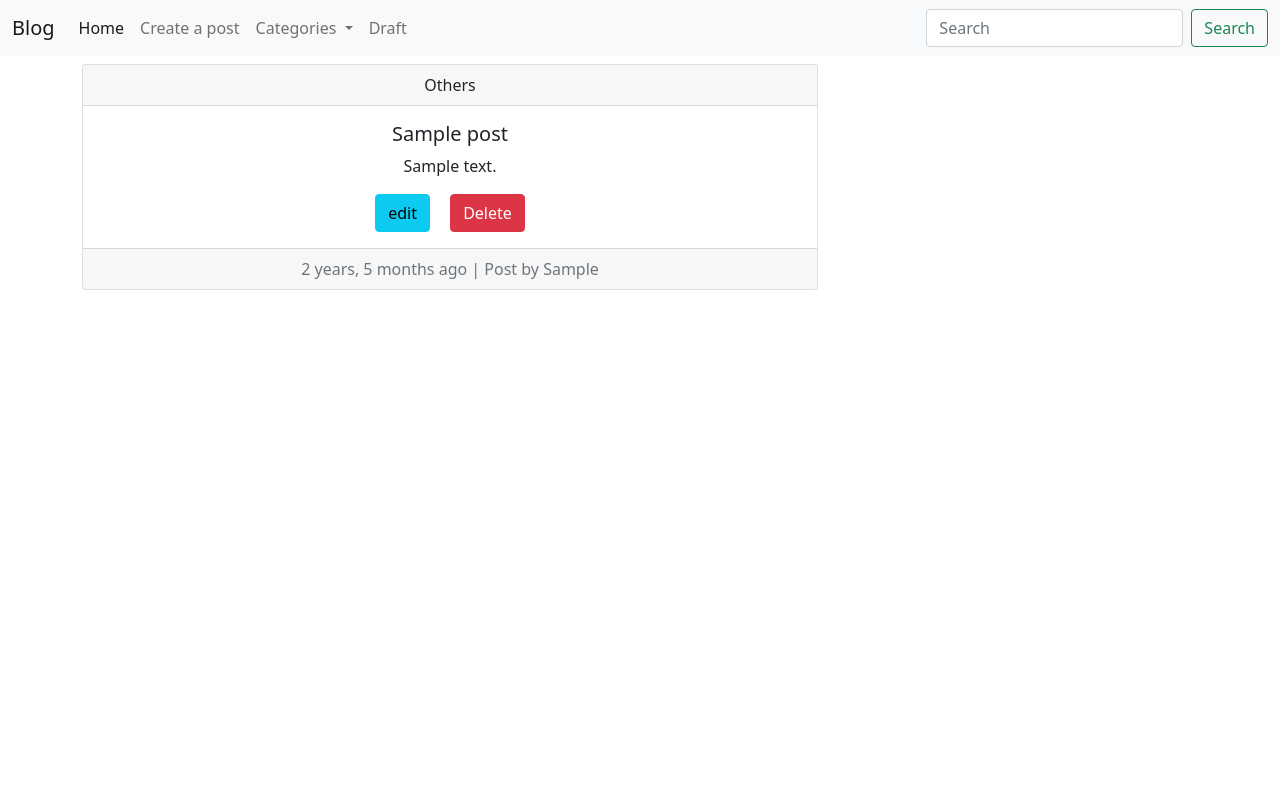
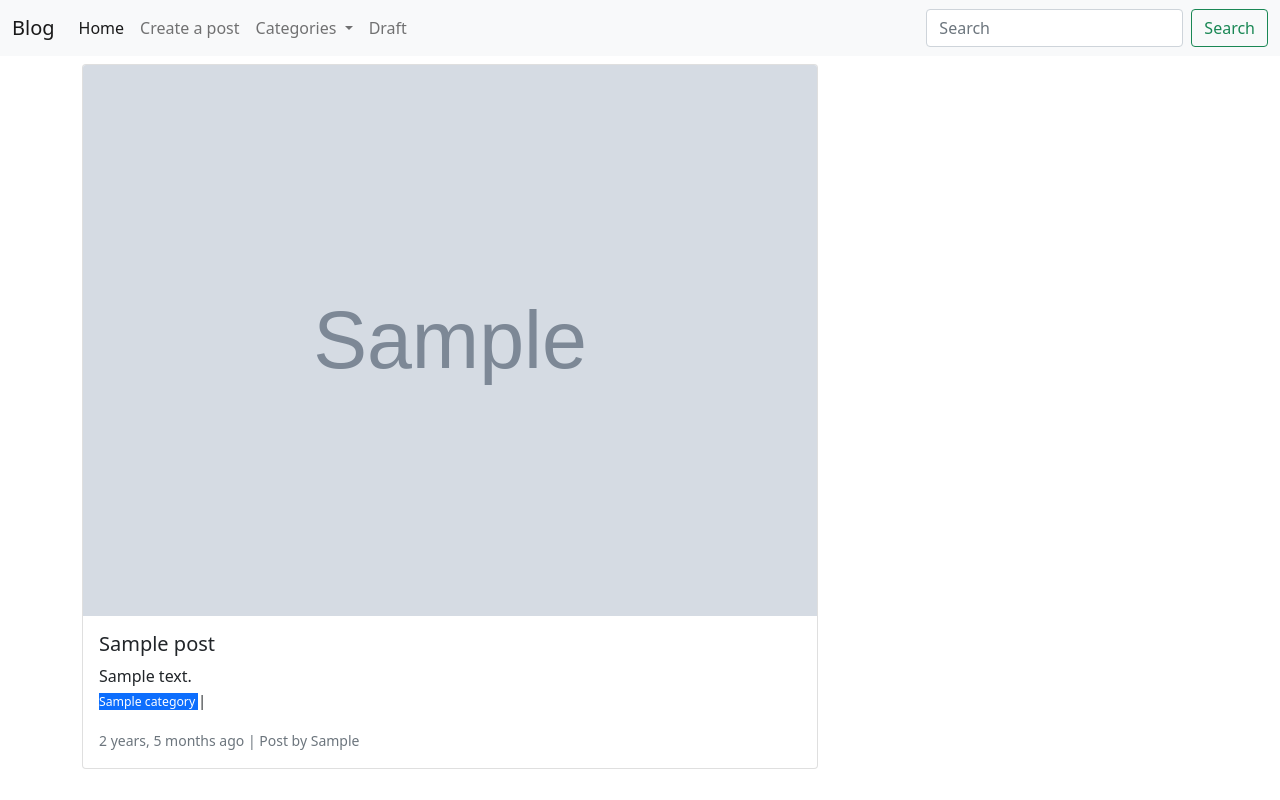
Before and after one commit to rcoffie/simple-blog-app, a Django app: page /1/ in a window 1280 px wide. Run offline with Django 4.2, Linux system fonts and the light colour scheme; tables that the repository leaves empty hold one stand-in row (values such as "Sample post"); grey boxes marked "Sample" are stand-in pictures.

Commit message:
feature-changing-cate-field-to-MTM-Field rewriting category field to a whole model

```diff
--- a/post/admin.py
+++ b/post/admin.py
@@ -1,5 +1,6 @@
 from django.contrib import admin
-from post.models import Posts
+from post.models import Posts, Category
 # Register your models here.
 
 admin.site.register(Posts)
+admin.site.register(Category)
--- a/post/models.py
+++ b/post/models.py
@@ -1,6 +1,12 @@
 from django.db import models
 from django.contrib.auth.models import User
 # Create your models here.
+
+class Category(models.Model):
+    name = models.CharField(max_length=20)
+
+    def __str__(self):
+        return self.name
 
 STATUS = {
 (0, 'Draft'),
@@ -20,7 +26,7 @@ class Posts(models.Model):
     content = models.TextField()
     created_on = models.DateTimeField(auto_now_add=True)
     status = models.IntegerField(choices=STATUS, default=0)
-    category = models.CharField(max_length=100,choices= CATEGORY, default='others')
+    category = models.ManyToManyField('Category', related_name='posts')
     images = models.ImageField(upload_to='blog_post', default='default.jpg')
 
 
--- a/templates/posts/post_detail.html
+++ b/templates/posts/post_detail.html
@@ -6,18 +6,20 @@
   <div class="row">
     <div class="col-md-8">
 
-      <div class="card text-center">
-  <div class="card-header">
-    {{post.get_category_display|capfirst}}
-  </div>
+<div class="card mb-3">
+  <img src="{{post.images.url}}" class="card-img-top" alt="...">
   <div class="card-body">
     <h5 class="card-title">{{post.title}}</h5>
-    <p class="card-text">{{post.content}}</p>
-    <a href="{% url 'update_post' post.id %}" class="btn btn-info card-link text-decoration-none">edit</a>
-     <a href="{% url  'delete_post' post.id %} " onclick="return confirm('Sure Want Delete?')" class="btn btn-danger card-link text-decoartion-none">Delete</a>
-  </div>
-  <div class="card-footer text-muted">
-  <span> {{post.created_on| naturaltime}}  </span>  | <span>Post by {{post.author|capfirst}}</span>
+    <p class="card-text">{{post.content}}
+       <br>
+       <span><small class="">
+          {% for cat in post.category.all %}
+          <!-- later this will be a link -->
+         <small class="bg-primary text-white ">{{cat}} </small> |
+          {% endfor %}
+       </small> </span>
+    </p>
+    <p class="card-text"><small class="text-muted">{{post.created_on| naturaltime}} | <span>Post by {{post.author|capfirst}} </small></p>
   </div>
 </div>
 
```
Also changed, not shown: post/migrations/0016_category_remove_posts_category_posts_category.py (added).
